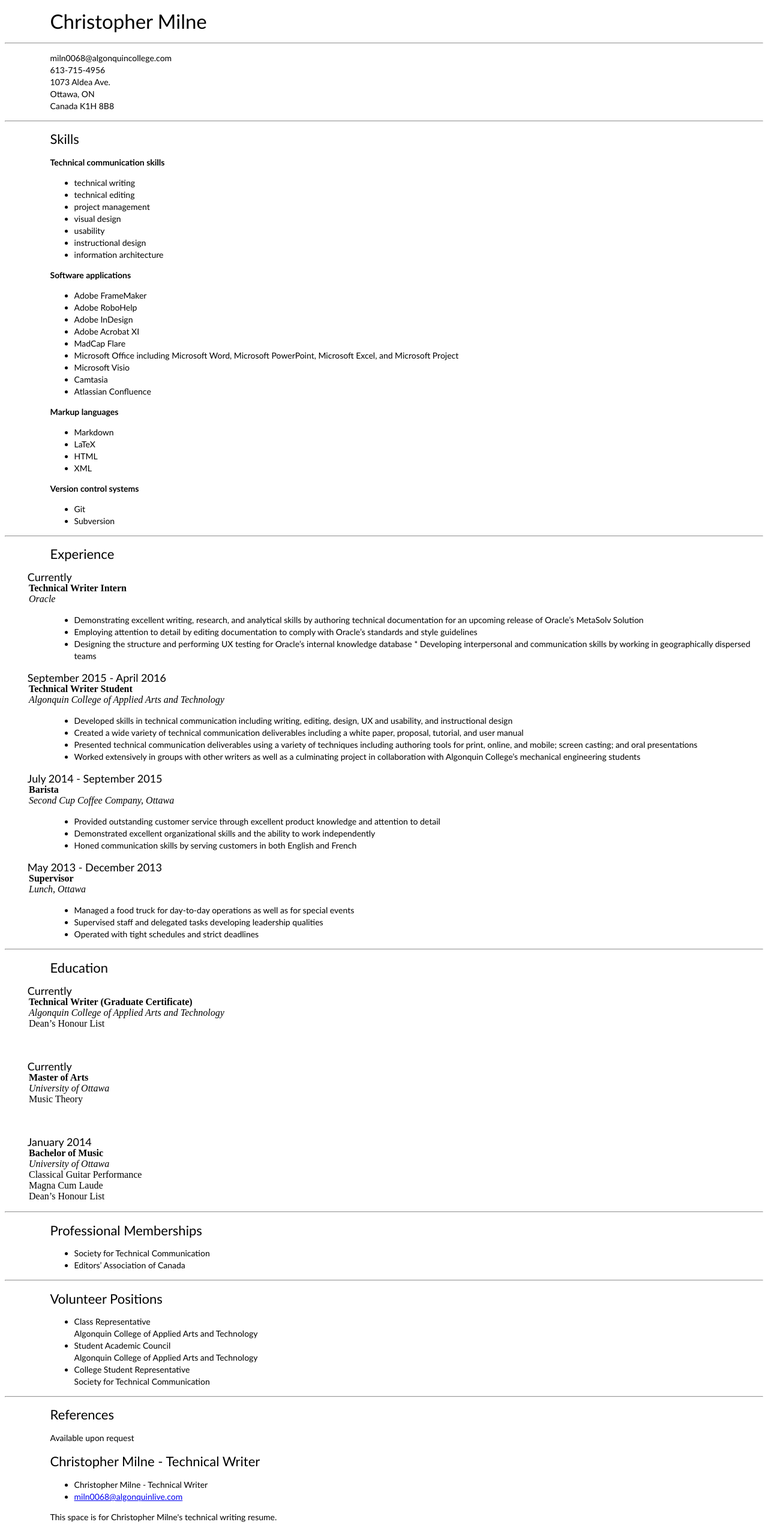
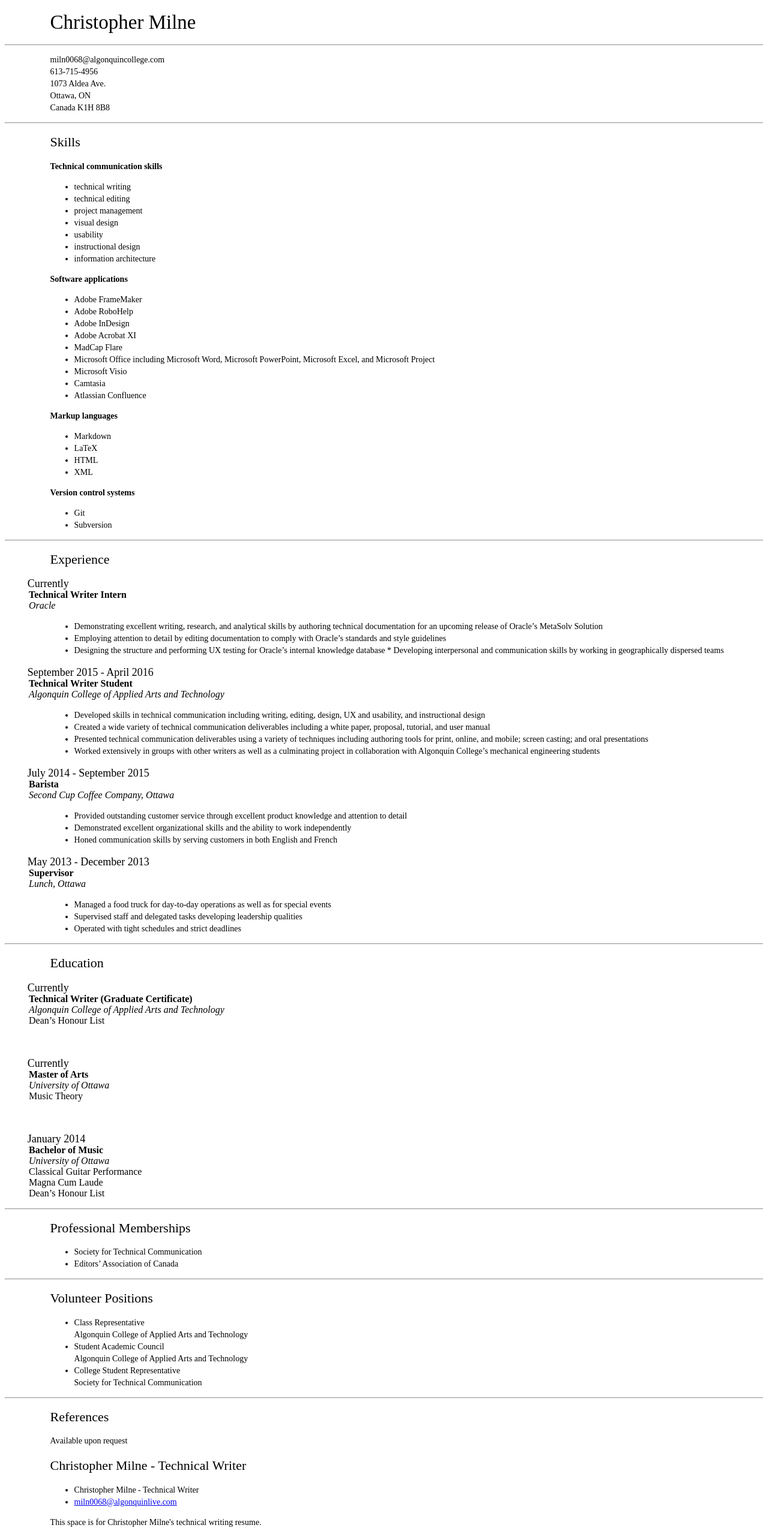
Before and after one commit to chris-milne/chris-milne.github.io, a Jekyll site: the page built from index.html, in a window 1280 px wide. Shown: the whole page at 60% size. Built offline with Jekyll 4.4.1, drawn with Linux system fonts in a browser that asks for light colours.

Commit message:
Update main.css

```diff
--- a/css/main.css
+++ b/css/main.css
@@ -1,25 +1,25 @@
 h1 {
-	font-family: Futura,Trebuchet MS,Arial,sans-serif;
+	font-family: "Avenir Next";
 	font-size: 33px;
 	font-style: normal;
 	font-variant: normal;
-	font-weight: 300;
-	line-height: 26.4px;
+	font-weight: 200;
+	line-height: 30px;
 	margin-left: 2cm;
 	marging-right: 2cm;
 }
 h2 {
-	font-family: Futura,Trebuchet MS,Arial,sans-serif;
+	font-family: "Avenir Next";
 	font-size: 22px;
 	font-style: normal;
 	font-variant: normal;
-	font-weight: 300;
-	line-height: 21.4px;
+	font-weight: 200;
+	line-height: 25px;
 	margin-left: 2cm;
 	marging-right: 2cm;
 }
 ul {
-	font-family: Futura,Trebuchet MS,Arial,sans-serif;
+	font-family: "Avenir Next";
 	font-size: 14px;
 	font-style: normal;
 	font-variant: normal;
@@ -29,7 +29,7 @@ ul {
 	marging-right: 2cm;
 }
 h3 {
-	font-family: Futura,Trebuchet MS,Arial,sans-serif;
+	font-family: "Avenir Next";
 	font-size: 14px;
 	font-style: normal;
 	font-variant: normal;
@@ -39,7 +39,7 @@ h3 {
 	marging-right: 2cm;
 }
 p {
-	font-family: Futura,Trebuchet MS,Arial,sans-serif;
+	font-family: "Avenir Next";
 	font-size: 14px;
 	font-style: normal;
 	font-variant: normal;
@@ -49,7 +49,7 @@ p {
 	marging-right: 2cm;
 }
 dt {
-	font-family: Futura,Trebuchet MS,Arial,sans-serif;
+	font-family: "Avenir Next";
 	font-size: 18px;
 	font-style: normal;
 	font-variant: normal;
@@ -59,7 +59,7 @@ dt {
 	marging-right: 2cm;
 }
 blockquote {
-	font-family: Futura,Trebuchet MS,Arial,sans-serif;
+	font-family: "Avenir Next";
 	font-size: 21px;
 	font-style: normal;
 	font-variant: normal;
@@ -69,7 +69,7 @@ blockquote {
 	marging-right: 2cm;
 }
 pre {
-	font-family: Futura,Trebuchet MS,Arial,sans-serif;
+	font-family: "Avenir Next";
 	font-size: 13px;
 	font-style: normal;
 	font-variant: normal;
```
